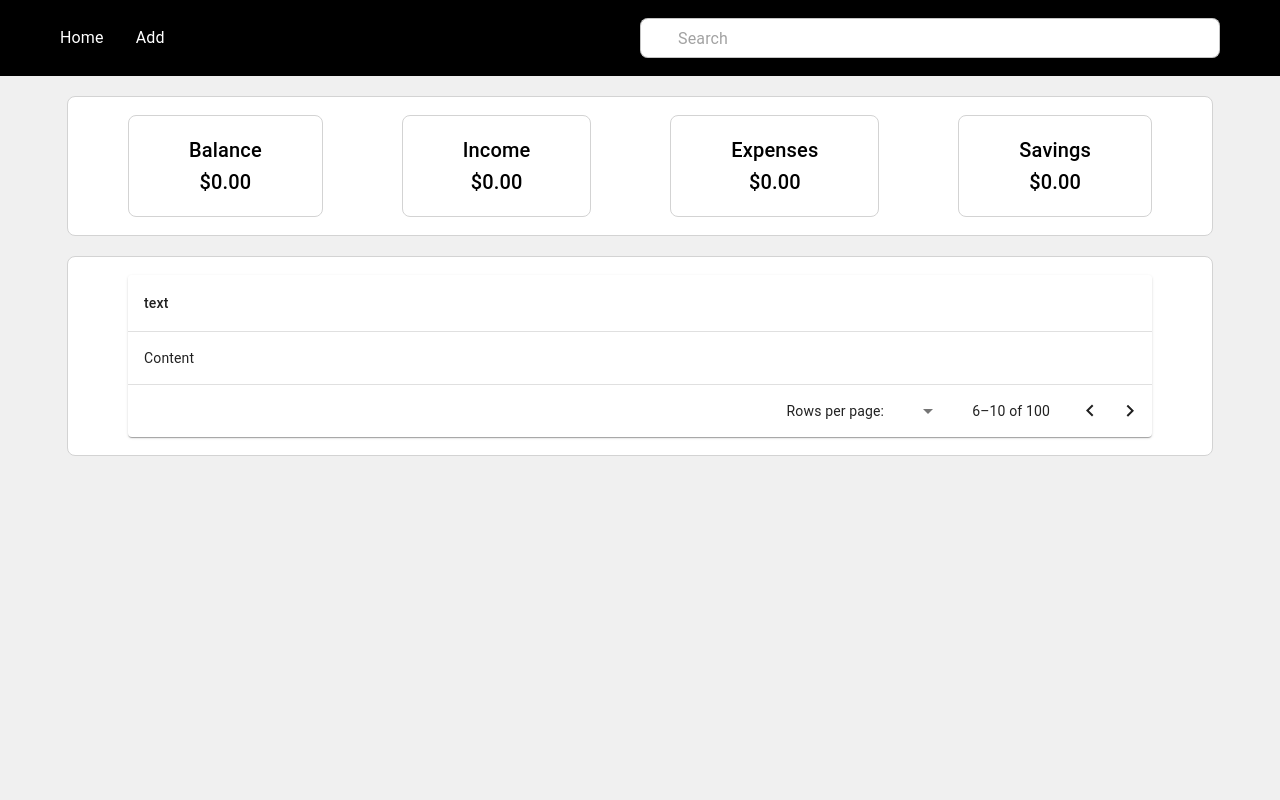
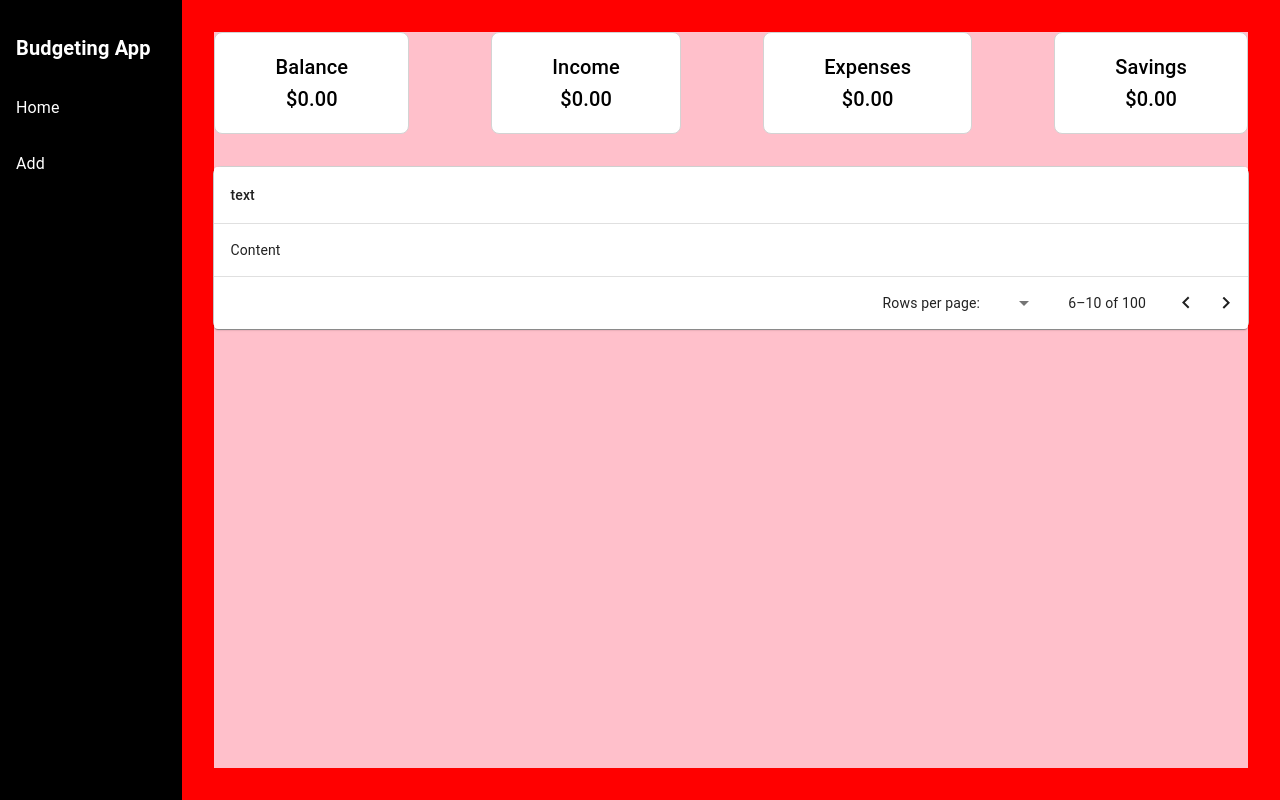
Before and after one commit to rkumari2/fe-budgeting-app, a React (Create React App) app: page / in a window 1280 px wide. Built offline with nearby package versions, Linux system fonts and the light colour scheme; some icons are missing.

Commit message:
new layout

```diff
--- a/src/components/Layout.tsx
+++ b/src/components/Layout.tsx
@@ -1,4 +1,4 @@
-import { Box } from "@mui/material";
+import { Box, Stack } from "@mui/material";
 import { FunctionComponent } from "react";
 import { Outlet } from "react-router-dom";
 import Navbar from "./Navbar";
@@ -8,18 +8,34 @@ interface Props {}
 const Layout: FunctionComponent<Props> = (props: Props) => {
   return (
     <>
-      <Box
+      <Stack
+        direction={"row"}
         sx={{
-          display: "flex",
-          flexDirection: "column",
-          backgroundColor: "#f0f0f0",
+          backgroundColor: "red",
           height: "100vh",
           width: "100vw",
         }}
+        gap={0}
       >
-        <Navbar />
-        <Outlet />
-      </Box>
+        <Box
+          sx={{
+            width: "15%",
+            height: "100%",
+          }}
+        >
+          <Navbar />
+        </Box>
+        <Box
+          sx={{
+            width: "85%",
+            // height: "100%",
+            padding: 4,
+            // backgroundColor: "#f0f0f0",
+          }}
+        >
+          <Outlet />
+        </Box>
+      </Stack>
     </>
   );
 };
--- a/src/components/Navbar.tsx
+++ b/src/components/Navbar.tsx
@@ -1,7 +1,6 @@
 import { Box, Stack, Typography } from "@mui/material";
 import { FunctionComponent } from "react";
 import { useNavigate } from "react-router-dom";
-import SearchBar from "./SearchBar";
 
 interface Props {}
 
@@ -11,15 +10,23 @@ const NavigationBar: FunctionComponent<Props> = (props: Props) => {
   return (
     <>
       <Stack
-        direction={"row"}
-        justifyContent={"space-between"}
-        alignItems={"center"}
+        direction={"column"}
+        justifyContent={"start"}
+        alignItems={"start"}
         sx={{
           backgroundColor: "black",
-          padding: "18px 60px",
+          padding: "32px 16px",
+          height: "100%",
         }}
+        gap={2}
       >
-        <Stack direction={"row"} flex={1} spacing={4}>
+        <Typography
+          variant="h6"
+          sx={{ color: "white", fontWeight: "bold", marginBottom: 2 }}
+        >
+          Budgeting App
+        </Typography>
+        <Stack direction={"column"} flex={1} spacing={4}>
           <Box
             onClick={() => navigate("/")}
             sx={{ cursor: "pointer", color: "white" }}
@@ -35,9 +42,9 @@ const NavigationBar: FunctionComponent<Props> = (props: Props) => {
           </Box>
         </Stack>
 
-        <Stack flex={1}>
+        {/* <Stack flex={1}>
           <SearchBar placeholder="Search" value="" onChange={() => null} />
-        </Stack>
+        </Stack> */}
       </Stack>
     </>
   );
--- a/src/index.css
+++ b/src/index.css
@@ -15,4 +15,6 @@ code {
 #root {
   min-height: 100vh;
   min-width: 100vw;
+  overflow-x: hidden;
+  overflow-y: hidden;
 }
--- a/src/pages/Home.tsx
+++ b/src/pages/Home.tsx
@@ -12,20 +12,17 @@ const Home: FunctionComponent<Props> = (props: Props) => {
         direction="column"
         justifyContent="start"
         alignItems="center"
-        sx={{ height: "100vh" }}
+        bgcolor={"pink"}
+        height={"100%"}
+        width={"100%"}
+        padding={0}
+        gap={4}
       >
         <Stack
           direction="row"
           justifyContent="space-between"
           alignItems="center"
-          sx={{
-            backgroundColor: "white",
-            padding: "18px 60px",
-            border: "1px solid lightgray",
-            borderRadius: "8px",
-            width: "80%",
-            marginTop: "20px",
-          }}
+          width={"100%"}
         >
           <AmountCard title="Balance" amount="$0.00" />
           <AmountCard title="Income" amount="$0.00" />
@@ -38,11 +35,9 @@ const Home: FunctionComponent<Props> = (props: Props) => {
           alignItems="center"
           sx={{
             backgroundColor: "white",
-            padding: "18px 60px",
             border: "1px solid lightgray",
             borderRadius: "8px",
-            width: "80%",
-            marginTop: "20px",
+            width: "100%",
           }}
         >
           <TransactionList />
```
